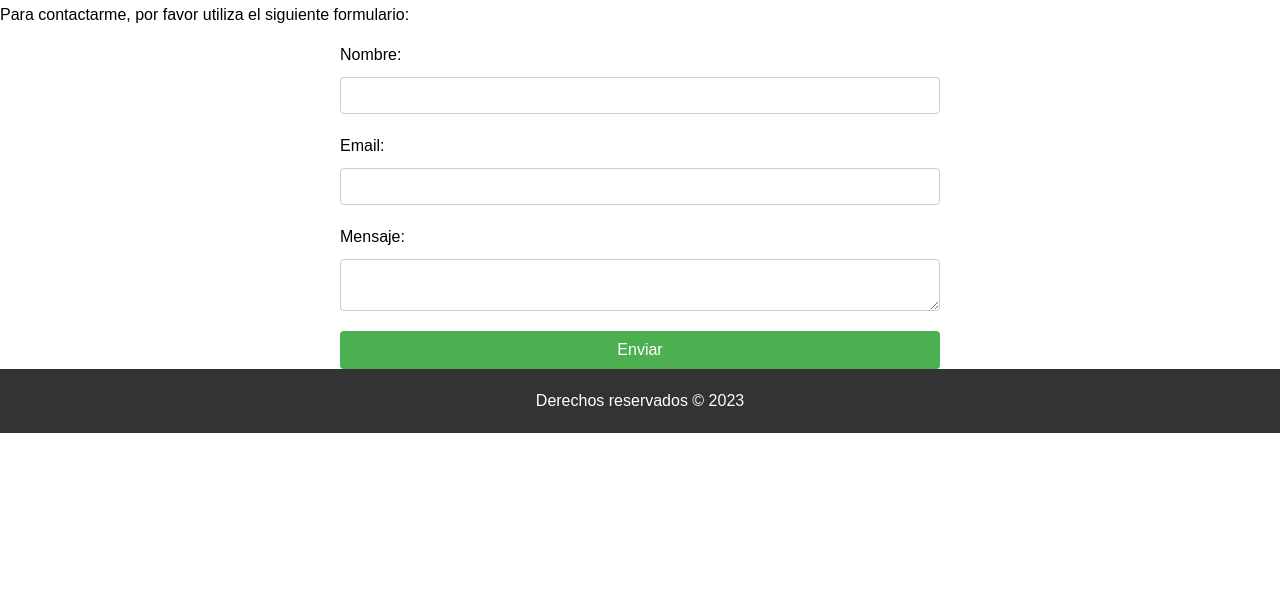
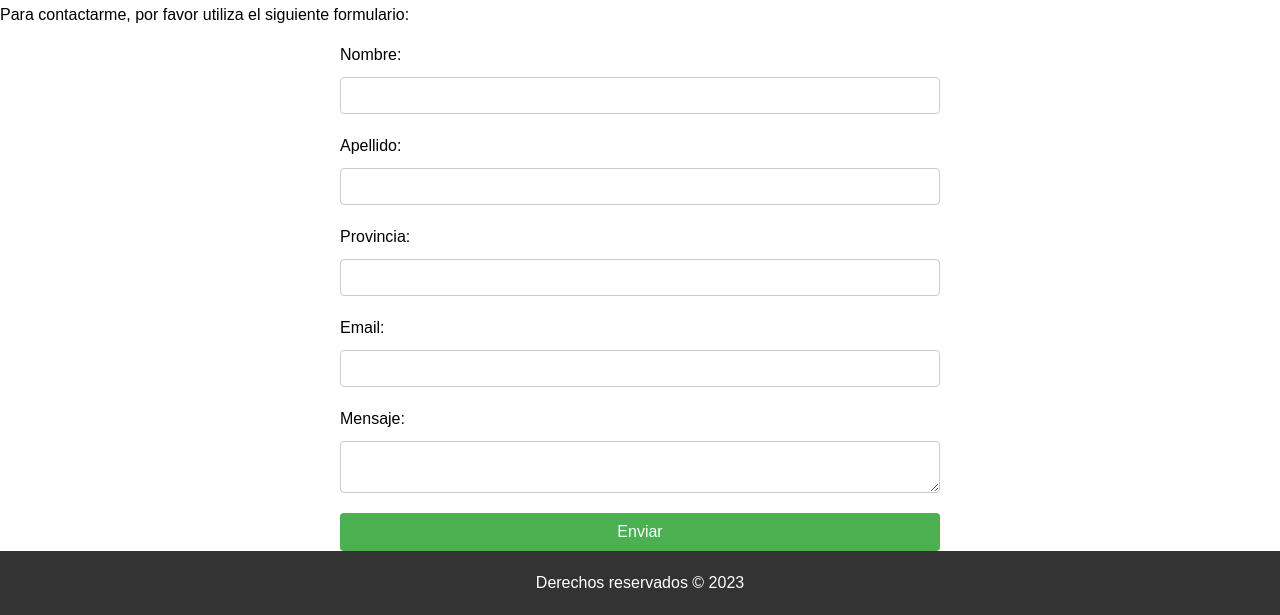
Before and after one commit to FlorenciaBazan1/TrabajoPractico1, a plain HTML site: page contacto.html in a window 1280 px wide. Shown: the part 194-809 px from the top of the page. Drawn offline with Linux system fonts and the light colour scheme.

Commit message:
Se modifico el template contacto del proyecto. Se agregaron los campos apellido y provincia.

```diff
--- a/contacto.html
+++ b/contacto.html
@@ -24,6 +24,12 @@
           <label for="nombre">Nombre:</label>
           <input type="text" id="nombre" name="nombre" required>
 
+		  <label for="nombre">Apellido:</label>
+          <input type="text" id="apellido" name="apellido" required>
+
+		  <label for="nombre">Provincia:</label>
+          <input type="text" id="provincia" name="provincia" required>
+
           <label for="email">Email:</label>
           <input type="email" id="email" name="email" required>
 
```
